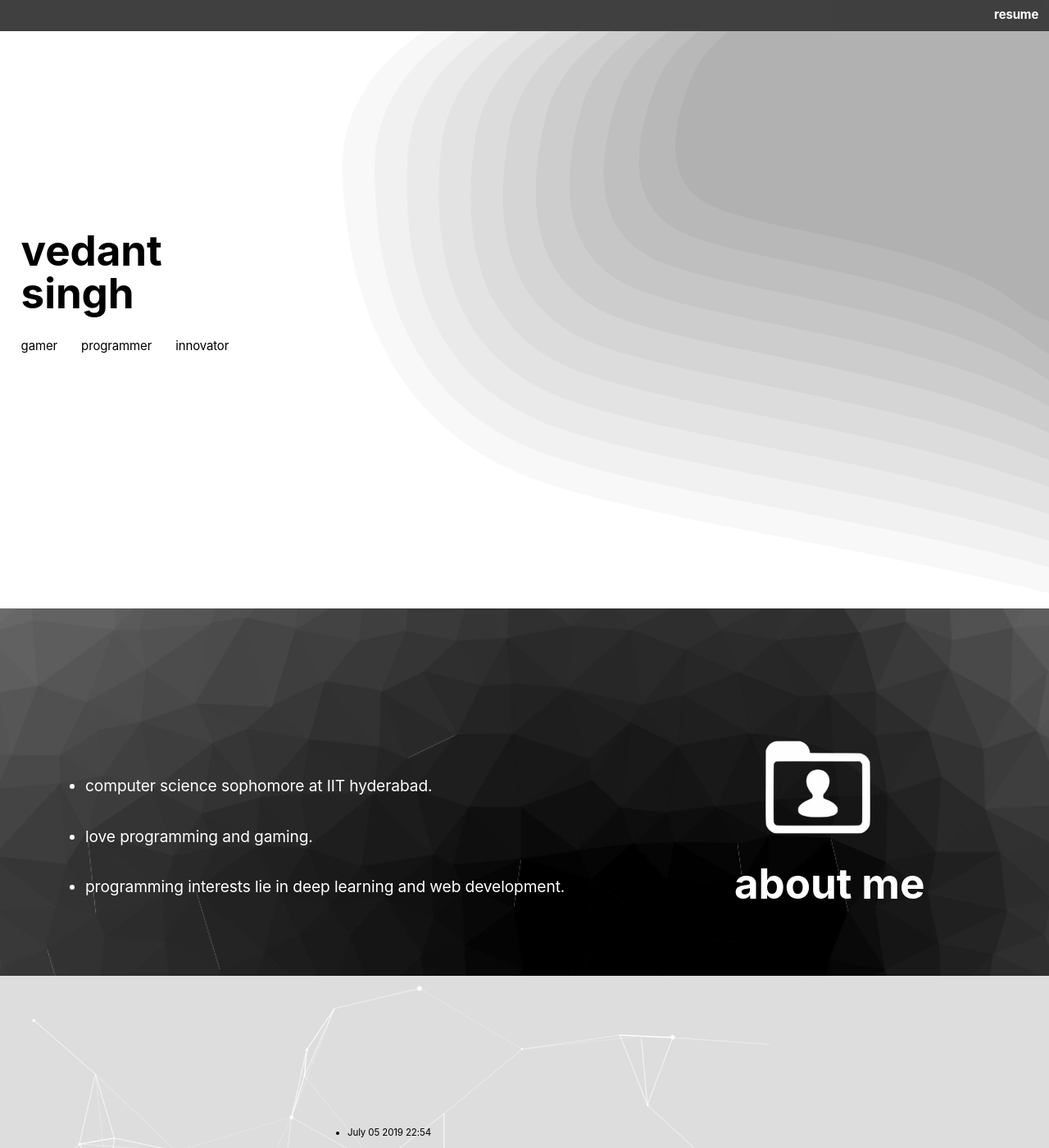
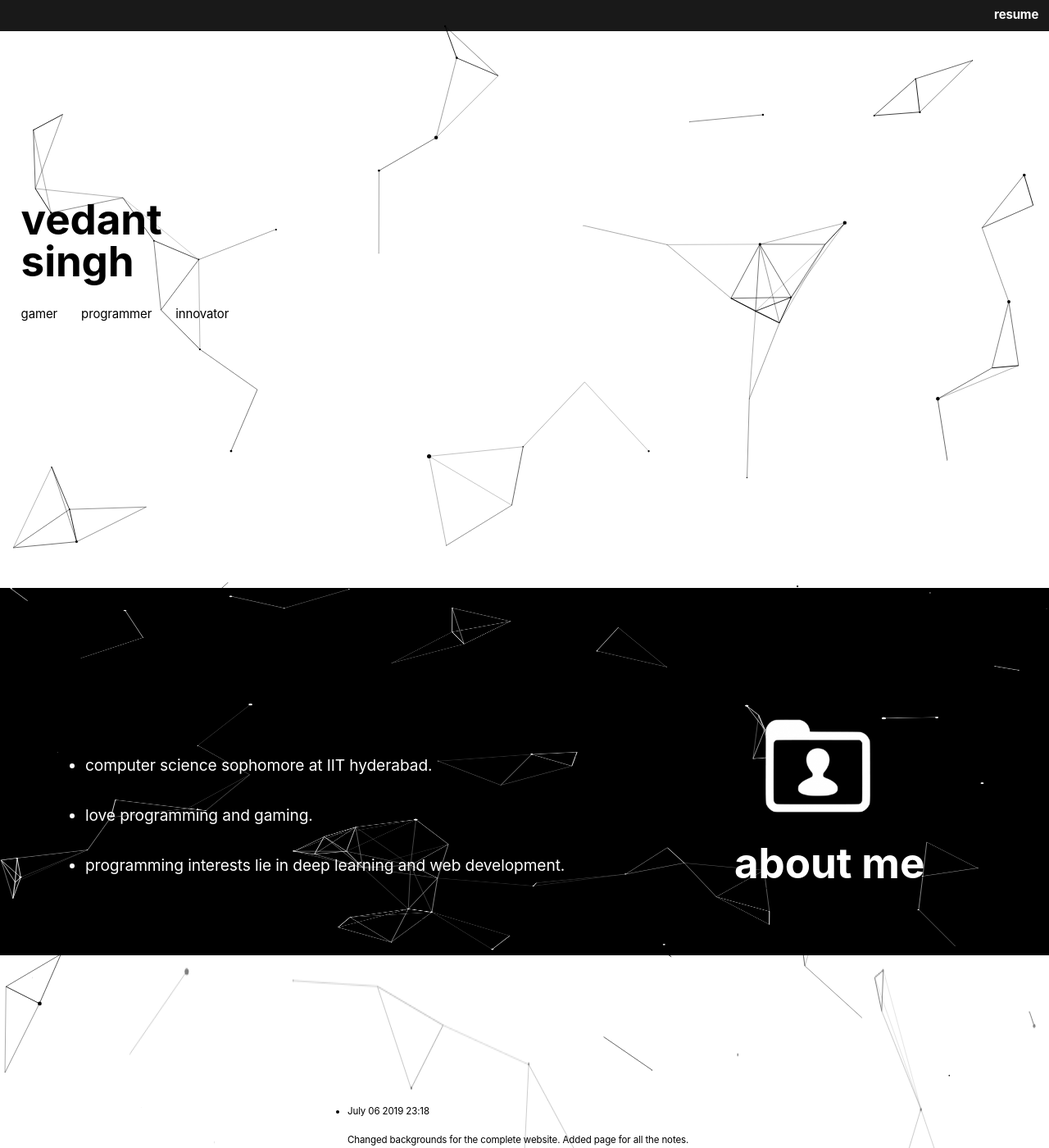
Before and after one commit to vedantsingh1404/website-v2.0, a Jekyll site: the page built from index.html, in a window 1280 px wide and 1400 px high. Shown: the whole window at 82% size. Built offline with Jekyll 4.4.1, drawn with Linux system fonts in a browser that asks for light colours; some of the changed text lies outside the part shown.

Commit message:
major background change

```diff
--- a/_config.yml
+++ b/_config.yml
@@ -13,7 +13,7 @@
 # you will see them accessed via {{ site.title }}, {{ site.email }}, and so on.
 # You can create any custom variable you would like, and they will be accessible
 # in the templates via {{ site.myvariable }}.
-title: Personal Website
+title: Vedant Singh
 email: singh.vedant1404@gmail.com
 baseurl: "" # the subpath of your site, e.g. /blog
 url: "http://vedantsingh.tech" # the base hostname & protocol for your site, e.g. http://example.com
--- a/_data/notes.yml
+++ b/_data/notes.yml
@@ -1,3 +1,7 @@
+- date: July 06 2019 23:18
+  content: |
+    Changed backgrounds for the complete website. Added page for all the notes.
+
 - date: July 05 2019 22:54
   content: |
     Improved formatting to work on a much wider range of resolutions. Mobile version still not done.
--- a/_layouts/default.html
+++ b/_layouts/default.html
@@ -69,12 +69,16 @@
       {% else %}
       {{ content }}
       {% endif %}
+
+
+  </div>
+  <!-- <canvas class="background"></canvas> -->
   <noscript>
     HI! HI! HI! Unknown visitor with JavaScript disabled! Nice to meet you!
   </noscript>
   </main>
   <!-- <script src="/assets/stuff.js" type="text/javascript"></script> -->
-    <link href= "/assets/styles.css" rel="stylesheet" type="text/css">
+  <link href="/assets/styles.css" rel="stylesheet" type="text/css">
   <link href='https://fonts.googleapis.com/css?family=Advent Pro' rel='stylesheet'>
   <script type="text/javascript">
     function track() {
@@ -98,10 +102,51 @@
     }
   </script>
   <script src="rellax.min.js"></script>
+  <script src="particles.min.js"></script>
   <script>
     // Accepts any class name
     var rellax = new Rellax('.rellax');
   </script>
+
+
+
+  <script type="text/javascript">
+
+      var particles2 = Particles.init({
+        selector: '.pro-back',
+        color: '#ffffff',
+        connectParticles: true,
+        maxParticles: 80
+
+      });
+
+      var particles3 = Particles.init({
+        selector: '.note-back',
+        color: '#7f7f7f',
+        connectParticles: true,
+        maxParticles: 100
+      });
+
+      // var particles4 = Particles.init({
+      //   selector: '.note-page-back',
+      //   color: '#000000',
+      //   connectParticles: true,
+      //   maxParticles: 100
+      // });
+
+
+      var particles1 = Particles.init({
+        selector: '.main-back',
+        color: '#000000',
+        connectParticles: true,
+        maxParticles: 100,
+        speed: 0.3
+
+      });
+  </script>
+
+
+
 </body>
 
 </html>
--- a/assets/styles.css
+++ b/assets/styles.css
@@ -18,10 +18,10 @@ body {
   color: white;
   margin: 0;
   height: 3vw;
-  /* position: fixed; */
+  position: fixed;
   width: 100vw;
-  opacity: 0.75;
-  overflow: scroll;
+  opacity: 0.9;
+  z-index: 2;
 }
 
 .res-title {
@@ -30,13 +30,15 @@ body {
 }
 
 .container-head {
+  /* display: flex; */
   /* position: absolute; */
   /* margin-top: 50px; */
-  height: 55vw;
-  background-image: url('../images/cool-background.svg');
+  height: 56vw;
+  /* background-image: url('../images/cool-background.svg'); */
   background-repeat: no-repeat;
   background-size: cover;
   width: 100vw;
+  z-index: 1;
 }
 
 .first-name {
@@ -65,10 +67,12 @@ body {
   color: black;
   height: 56vw;
   width: auto;
-  align-items: center;
-  background-image: url('../images/con-back.png');
+  /* align-items: center; */
+  /* background-image: url('../images/con-back.png'); */
   background-repeat:no-repeat;
+  /* background-color: #d3d3d3; */
   background-size: cover;
+  z-index: 1;
 
 }
 
@@ -107,11 +111,12 @@ body {
 }
 
 .contact-container {
+  position: absolute;
   width: 100vw;
   height: 3vw;
   background-color: black;
   color: white;
-  opacity: 0.7;
+  opacity: 0.9;
 }
 
 .contact-links {
@@ -147,10 +152,12 @@ body {
 
 .profile-container {
   height: 35vw;
-  background-image: url('../images/note-back.png');
+  /* background-image: url('../images/pro-back.png'); */
+  background-color: black;
   background-repeat: no-repeat;
   background-size: cover;
   color: white;
+  z-index: 1;
 }
 
 .profile-content {
@@ -197,3 +204,66 @@ a{
 .not-bold {
   font-weight: normal;
 }
+
+.note-container-page {
+  width: 60vw;
+  font-size: 1vw;
+  margin: auto;
+}
+
+.note-head-page {
+  /* position: absolute; */
+  margin: 0 0 2.5vw 20vw;
+  padding: 1vw 0 1vw 0;
+}
+
+.background {
+  position: absolute;
+  z-index: -1;
+  top: 0;
+  bottom: 0;
+  left: 0;
+  right: 0;
+}
+
+.container {
+  position: absolute;
+  display: block;
+  /* background-color: #d3d3d3; */
+  margin-top: 3vw;
+  height: auto;
+  width: 100vw;
+
+}
+
+.note-back {
+  position: absolute;
+  left: 0;
+  height: inherit;
+  z-index: -1;
+}
+
+.note-list {
+  margin-bottom: 0;
+  padding-bottom: 1vw;
+}
+
+.main-back {
+  position: absolute;
+  /* height: 20vw; */
+  top: 0;
+  left: 0;
+  right: 0;
+  bottom: 40vw;
+}
+
+.back-link {
+  margin-left: 18vw;
+  margin-top: 0;
+  padding-top: 1vw;
+}
+
+.contact-container-note {
+  position: absolute;
+  margin-bottom: 0;
+}
--- a/index.html
+++ b/index.html
@@ -1,13 +1,16 @@
 ---
 layout : default
 ---
-<div class="container-head" >
+<div class="container-head">
 
-  <h1 class="first-name rellax large" data-rellax-speed = "2">vedant</h1>
-  <h1 class="second-name rellax large" data-rellax-speed = "1">singh</h1>
+  <h1 class="first-name rellax large" data-rellax-speed="2">vedant</h1>
+  <h1 class="second-name rellax large" data-rellax-speed="1">singh</h1>
   <h3 class="desc not-bold">gamer</h3>
   <h3 class="desc not-bold">programmer</h3>
   <h3 class="desc not-bold">innovator</h3>
+
+  <canvas class="main-back"></canvas>
+
 
 
 </div>
@@ -28,11 +31,14 @@ layout : default
     <h2 class="profile-head large">about me</h2>
   </div>
 
+  <canvas class="pro-back"></canvas>
+
 </div>
 
-<div class="note-container" data-rellax-speed="2">
+<div class="note-container">
+
   <div class="note-icon rellax" data-rellax-speed="1.4">
-    <img src="images/icons8-note-80.png" alt="" class="note-image" >
+    <img src="images/icons8-note-80.png" alt="" class="note-image">
     <h2 class="note-head large">notes</h2>
   </div>
 
@@ -48,13 +54,15 @@ layout : default
     </ul>
 
     {% if site.data.notes.size > 8 %}
-    <a class="main-link" href="/notes">All notes</a>
+    <h3><a class="main-link" href="/notes">view all notes</a></h3>
     {% endif %}
+
+  </div>
+<canvas class="note-back"></canvas>
 
 
 </div>
 
-</div>
 
 <div class="contact-container">
 
```
Also changed, not shown: notes.html (added, +34 -0 lines), images/pro-back.png (added), particles.min.js (added). Lines whose indentation alone changed are shown as unchanged.
